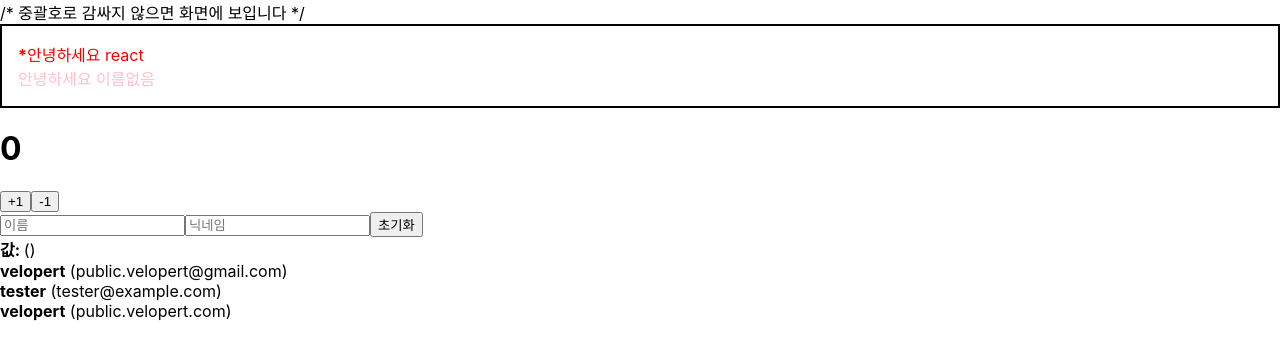
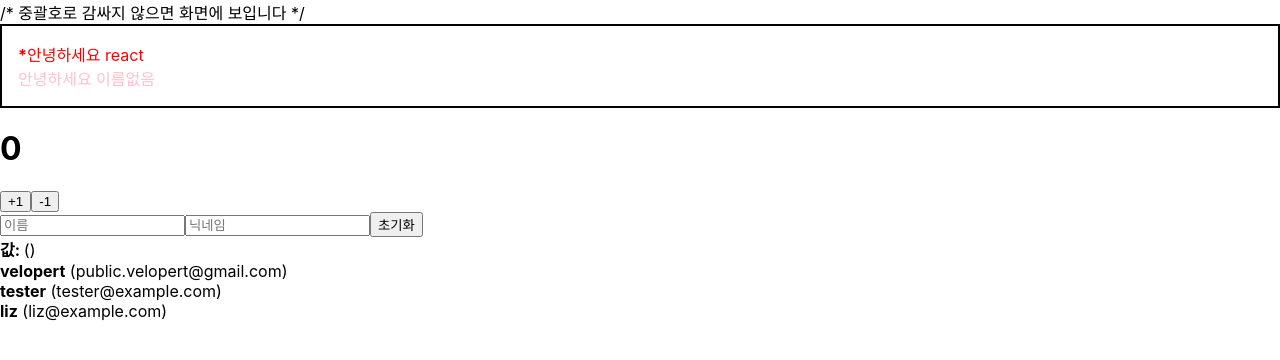
Before and after one commit to jjy321501/React-App, a React (Create React App) app in the folder begin-react/: page / in a window 1280 px wide. Shown: the top 360 px of the page. Built offline with nearby package versions, Linux system fonts and the light colour scheme.

Commit message:
React-app UserList 배열 조회하기

```diff
--- a/begin-react/src/UserList.js
+++ b/begin-react/src/UserList.js
@@ -1,4 +1,13 @@
 import React from 'react';
+
+function User({ user }) {
+
+    return (
+        <div>
+            <b>{user.username}</b> <span>({user.email})</span>
+        </div>
+    )
+}
 
 function UserList(){
     const users = [
@@ -14,21 +23,15 @@
         },
         {
             id:3,
-            username:'velopert',
-            email:'public.velopert.com'
+            username:'liz',
+            email:'liz@example.com'
         }
     ];
     return (
         <div>
-            <div>
-                <b>{users[0].username}</b> <span>({users[0].email})</span>
-            </div>
-            <div>
-                <b>{users[1].username}</b> <span>({users[1].email})</span>
-            </div>
-            <div>
-                <b>{users[2].username}</b> <span>({users[2].email})</span>
-            </div>
+            <User user={users[0]}/>
+            <User user={users[1]}/>
+            <User user={users[2]}/>
         </div>
     )
 }
```
